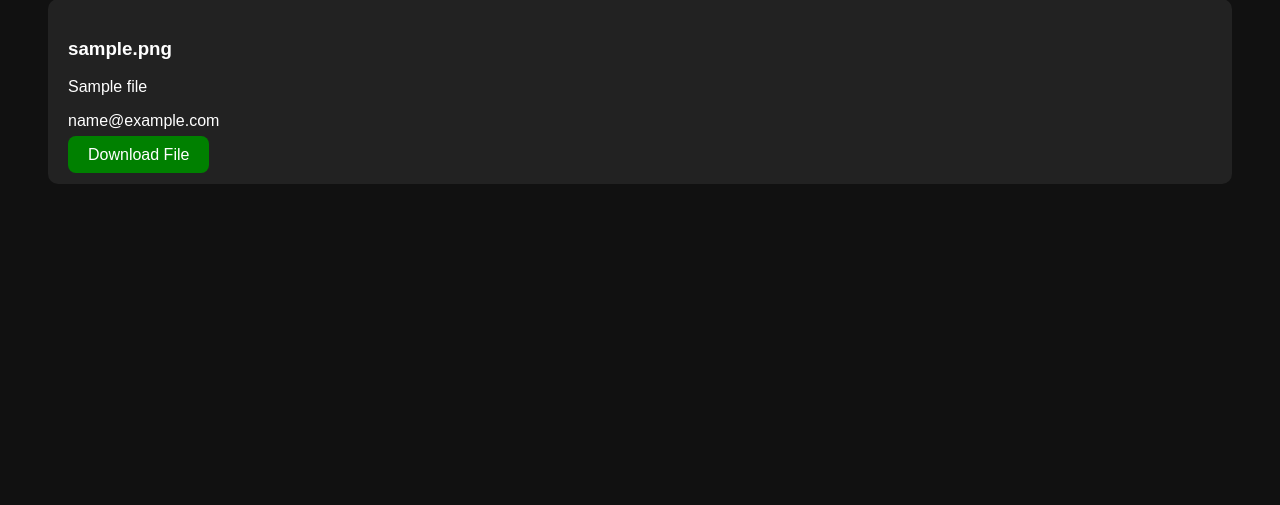
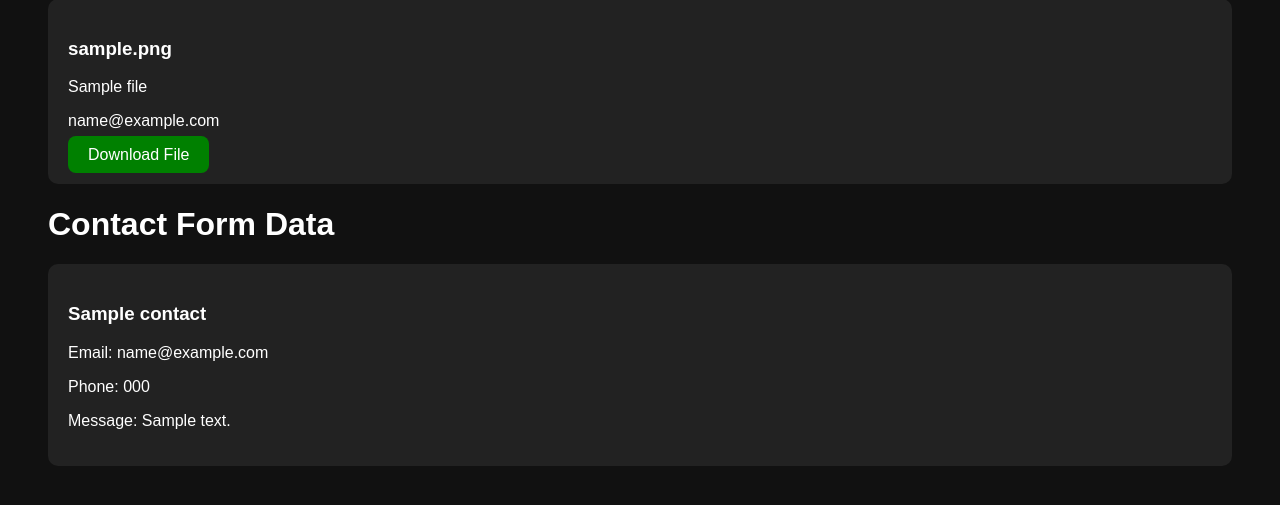
Before and after one commit to placementcellvvw/translator-website, a Flask app: template templates/dashboard.html in a window 1280 px wide. Shown: the part 186-691 px from the top of the page. Run offline with Flask 3, Linux system fonts and the light colour scheme; the template is opened without the code that fills it: values that come from a table or form of the project are taken from there, others are empty; tables that the repository leaves empty hold one stand-in row (values such as "Sample post").

Commit message:
Add contact form data display to dashboard

```diff
--- a/templates/dashboard.html
+++ b/templates/dashboard.html
@@ -88,5 +88,22 @@ enctype="multipart/form-data">
 
 {% endfor %}
 
+<h1>Contact Form Data</h1>
+
+{% for contact in contacts %}
+
+<div class="card">
+
+<h3>{{ contact.name }}</h3>
+
+<p>Email: {{ contact.email }}</p>
+
+<p>Phone: {{ contact.phone }}</p>
+
+<p>Message: {{ contact.message }}</p>
+
+</div>
+
+{% endfor %}
 </body>
 </html>
```
